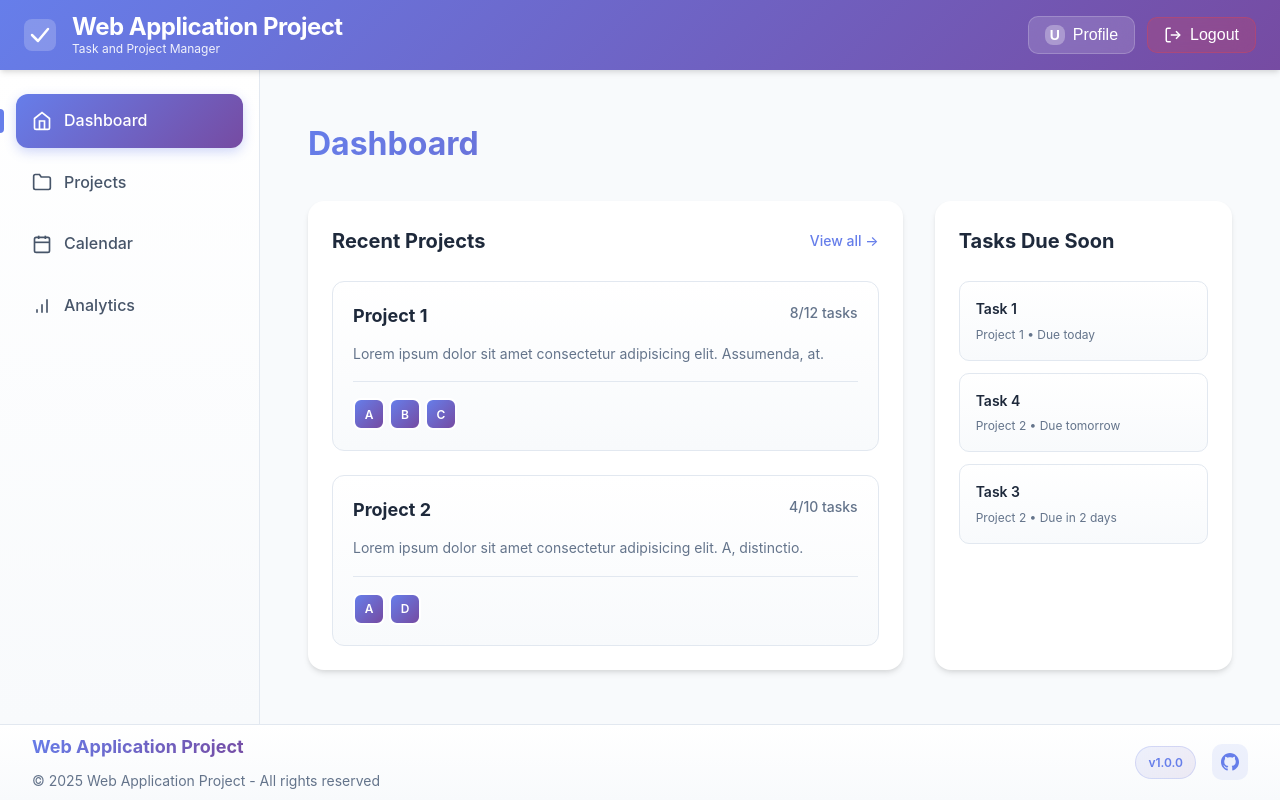
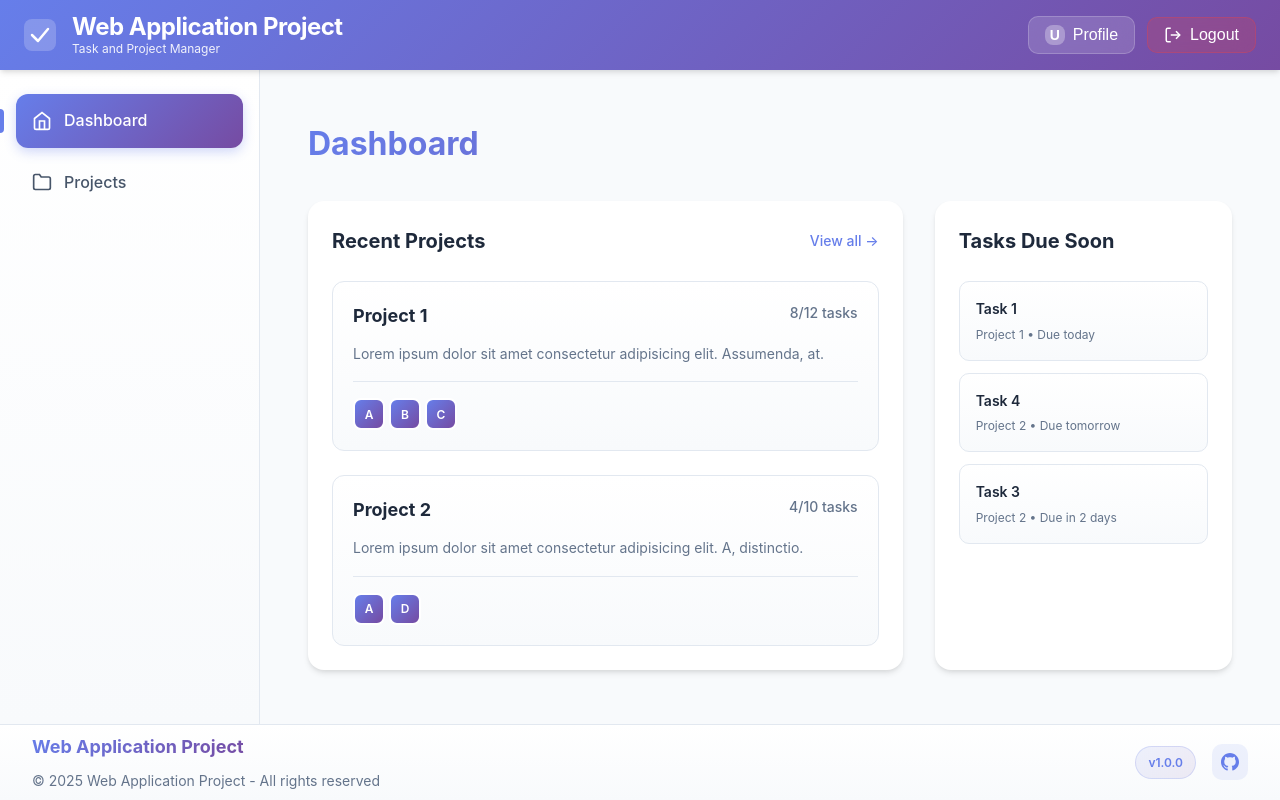
Before and after one commit to muhamedmjw/Storage-Facilitator, a Vue app: page / in a window 1280 px wide. Built offline with nearby package versions, Linux system fonts and the light colour scheme.

Commit message:
Remove analytics and calender

```diff
--- a/src/components/layout/AppSidebar.vue
+++ b/src/components/layout/AppSidebar.vue
@@ -38,86 +38,6 @@
               <path d="M22 19a2 2 0 0 1-2 2H4a2 2 0 0 1-2-2V5a2 2 0 0 1 2-2h5l2 3h9a2 2 0 0 1 2 2z" />
             </svg>
             <span>Projects</span>
-          </router-link>
-        </li>
-
-        <li>
-          <router-link
-            to="/calendar"
-            class="nav-item"
-          >
-            <svg
-              width="20"
-              height="20"
-              viewBox="0 0 24 24"
-              fill="none"
-              stroke="currentColor"
-              stroke-width="2"
-            >
-              <rect
-                x="3"
-                y="4"
-                width="18"
-                height="18"
-                rx="2"
-                ry="2"
-              />
-              <line
-                x1="16"
-                y1="2"
-                x2="16"
-                y2="6"
-              />
-              <line
-                x1="8"
-                y1="2"
-                x2="8"
-                y2="6"
-              />
-              <line
-                x1="3"
-                y1="10"
-                x2="21"
-                y2="10"
-              />
-            </svg>
-            <span>Calendar</span>
-          </router-link>
-        </li>
-
-        <li>
-          <router-link
-            to="/analytics"
-            class="nav-item"
-          >
-            <svg
-              width="20"
-              height="20"
-              viewBox="0 0 24 24"
-              fill="none"
-              stroke="currentColor"
-              stroke-width="2"
-            >
-              <line
-                x1="12"
-                y1="20"
-                x2="12"
-                y2="10"
-              />
-              <line
-                x1="18"
-                y1="20"
-                x2="18"
-                y2="4"
-              />
-              <line
-                x1="6"
-                y1="20"
-                x2="6"
-                y2="16"
-              />
-            </svg>
-            <span>Analytics</span>
           </router-link>
         </li>
       </ul>
--- a/src/router/index.ts
+++ b/src/router/index.ts
@@ -21,16 +21,6 @@ const routes: Array<RouteRecordRaw> = [
     name: 'task',
     component: () => import('@/views/TaskDetailView.vue')
   },
-  {
-    path: '/calendar',
-    name: 'calendar',
-    component: () => import('@/views/CalendarView.vue')
-  },
-  {
-    path: '/analytics',
-    name: 'analytics',
-    component: () => import('@/views/AnalyticsView.vue')
-  }
 ]
 
 const router = createRouter({
```
